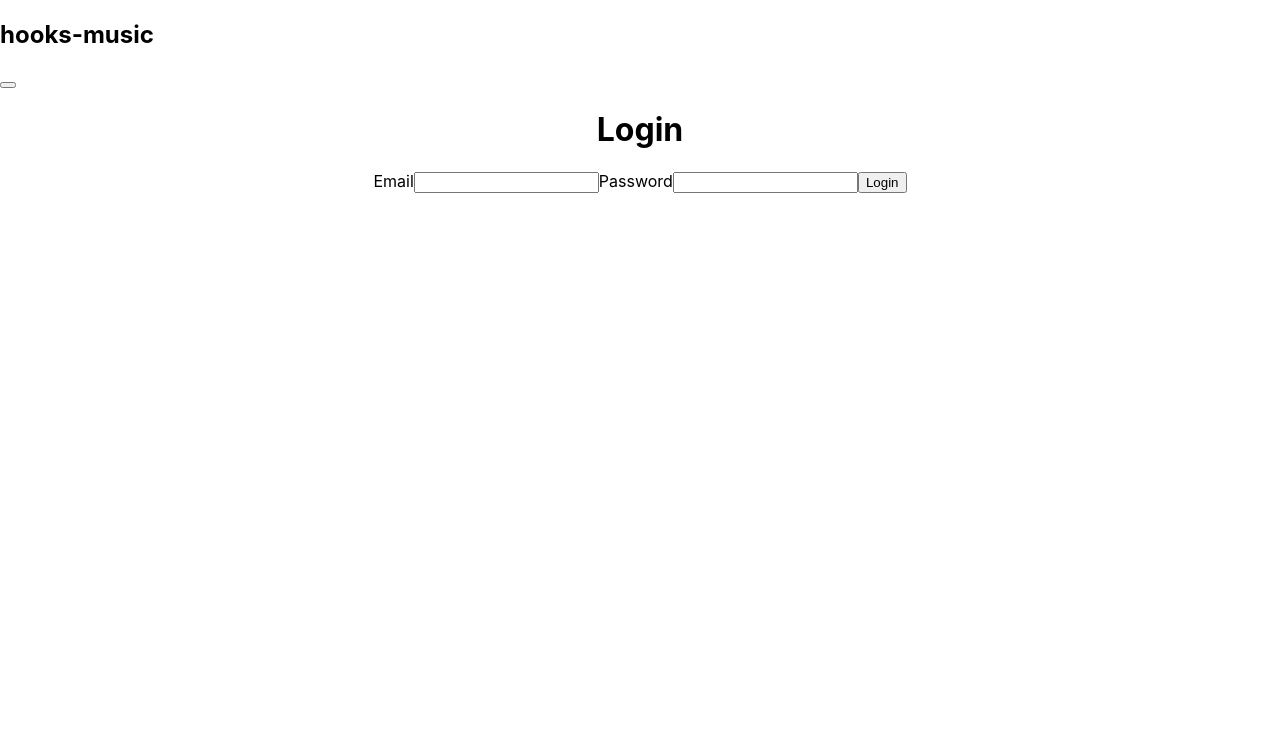
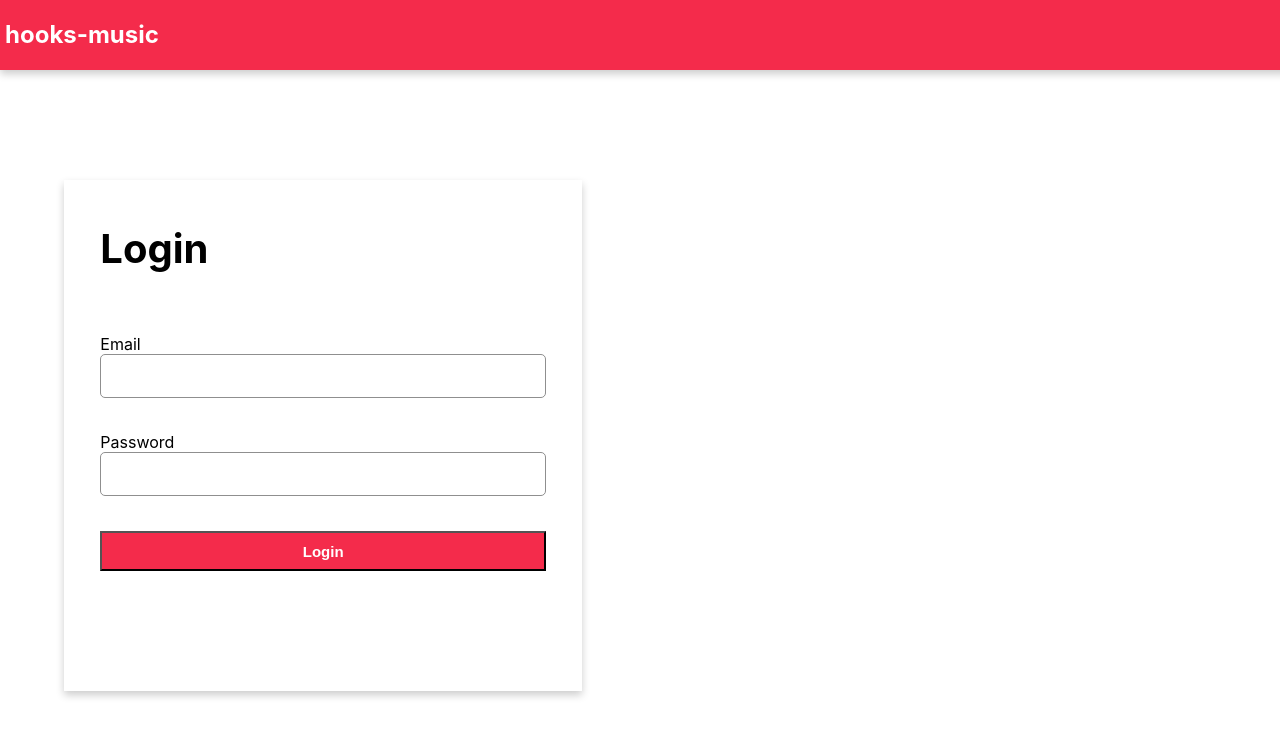
Before and after one commit to t-tajiri/hooks-music, a React (Create React App) app: page / in a window 1280 px wide. Shown: the top 736 px of the page. Built offline with nearby package versions, Linux system fonts and the light colour scheme.

Commit message:
feat: style components

```diff
--- a/src/App.css
+++ b/src/App.css
@@ -1,34 +1,77 @@
-.App {
-  text-align: center;
+/******  LOGIN PAGE  ******/
+.login{
+  display: flex;
+  align-items: center;
+  height: calc(100vh - 70px);
+  background-repeat: no-repeat;
+  background-position: right;
+  padding-left: 5%;
+  padding-right: 5%;
+  margin-top: 70px;
+}
+.card {
+  /* Add shadows to create the "card" effect */
+  box-shadow: 0 4px 8px 0 rgba(0,0,0,0.2);
+  transition: 0.3s;
+  height: 70%;
+  width: 45%;
+}
+/* On mouse-over, add a deeper shadow */
+.card:hover {
+  box-shadow: 0 8px 16px 0 rgba(0,0,0,0.2);
+}
+/* Add some padding inside the card container */
+.login .container {
+  padding-left: 7%;
+  padding-right: 7%;
+  height: 100%;
+}
+.login .container h1{
+  font-size: 2.5rem;
+}
+.login .container form{
+  display: flex;
+  height: 80%;
+  flex-direction: column;
+  justify-content: space-around;
+  align-self: center;
+}
+input[type="text"], input[type="password"]{
+  padding-left: 1px;
+  padding-right: 1px;
+  height: 40px;
+  border-radius: 5px;
+  border: .5px solid rgb(143, 143, 143);
+  font-size: 15px;
+}
+label{
+  display: flex;
+  flex-direction: column;
+}
+.login button{
+  height: 40px;
+  font-weight: bold;
+  font-size: 15px;
+  background-color: #F42B4B;
+  color: rgb(255, 255, 255);
+}
+.login button:hover{
+  background-color: rgb(151, 25, 46);
+  cursor: pointer;
+}
+.login button:focus{
+  outline: none !important;
 }
 
-.App-logo {
-  height: 40vmin;
-  pointer-events: none;
+
+.spinner {
+  animation: spinner infinite .9s linear;
+  height: 90%;
 }
-
-@media (prefers-reduced-motion: no-preference) {
-  .App-logo {
-    animation: App-logo-spin infinite 20s linear;
-  }
+.spinner:focus{
+  border:none;
 }
-
-.App-header {
-  background-color: #282c34;
-  min-height: 100vh;
-  display: flex;
-  flex-direction: column;
-  align-items: center;
-  justify-content: center;
-  font-size: calc(10px + 2vmin);
-  color: white;
-}
-
-.App-link {
-  color: #61dafb;
-}
-
-@keyframes App-logo-spin {
+@keyframes spinner {
   from {
     transform: rotate(0deg);
   }
@@ -36,3 +79,143 @@
     transform: rotate(360deg);
   }
 }
+.form-error{
+  color: #F42B4B;
+  text-align: center;
+}
+@media screen and (max-width: 700px){
+  .login{
+    justify-content: center;
+    background-image: none;
+  }
+  .card {
+    width: 80%;
+    align-self: center;
+  }
+
+}
+@media screen and (max-width: 350px){
+  .card {
+    width: 100%;
+  }
+
+}
+/******  LOGIN PAGE  ******/
+
+
+/******  HEADER  ******/
+#navigation{
+  width: 100%;
+  position: fixed;
+  z-index: 10;
+  display: flex;
+  flex-wrap: wrap;
+  justify-content: space-between;
+  background-color: #F42B4B;
+  box-shadow: 0 4px 8px 0 rgba(0,0,0,0.2);
+  height: 70px;
+  top: 0;
+  padding-right: 5px;
+  padding-left: 5px;
+}
+#navigation h1{
+  color: white;
+}
+#navigation button{
+  background-color: transparent;
+  border: none;
+  align-self: center;
+}
+#navigation button:hover{
+  cursor: pointer;
+}
+#navigation button:focus{
+  outline: none !important;
+}
+/******  HEADER  ******/
+
+
+/******  HOME PAGE  ******/
+.home {
+  margin-top: 100px;
+  margin-left: 2%;
+  margin-right: 2%;
+  display: flex;
+  flex-wrap: wrap;
+  justify-content: space-between;
+}
+.home .loader{
+  align-self: center;
+  width: 100%;
+  text-align: center;
+}
+.home .error{
+  width: 100%;
+  align-self: center;
+  color: #F42B4B;
+  font-size: 30px;
+  font-weight: bold;
+  text-align: center;
+}
+.home > .card {
+  /* Add shadows to create the "card" effect */
+  box-shadow: 0 4px 8px 0 rgba(0,0,0,0.2);
+  transition: 0.3s;
+  height: 400px;
+  width: 30%;
+  position: relative;
+  margin-bottom: 2%;
+}
+/* On mouse-over, add a deeper shadow */
+.home .card:hover {
+  box-shadow: 0 8px 16px 0 rgba(0,0,0,0.2);
+}
+.home .card>img{
+  width: 100%;
+  height: 100%;
+}
+.home .content{
+  bottom: 0;
+  z-index: 9;
+  position: absolute;
+  background-color: rgba(255, 255, 255, 0.7);
+  display: flex;
+  flex-direction: column;
+  width: 100%;
+  align-items: center;
+  height: 35%;
+  padding-bottom: 5px;
+  transition: 0.5s;
+}
+.home .content:hover{
+  background-color: rgba(255, 255, 255, 1);
+  height: 50%;
+  cursor: pointer;
+}
+.content>h2{
+  text-align: center;
+  font-size: 2rem;
+}
+@media screen and (max-width: 780px){
+.home{
+    justify-content: space-around;
+  }
+  .home .card {
+    width: 45%;
+  }
+}
+@media screen and (max-width: 500px){
+  .home .card {
+    width: 90%;
+  }
+}
+@media screen and (min-width: 1400px){
+  .home {
+    margin: auto;
+    width: 1400px;
+  }
+  .toggle-button{
+    margin-bottom: 10px;
+  }
+}
+/******  HOME PAGE  ******/
```
